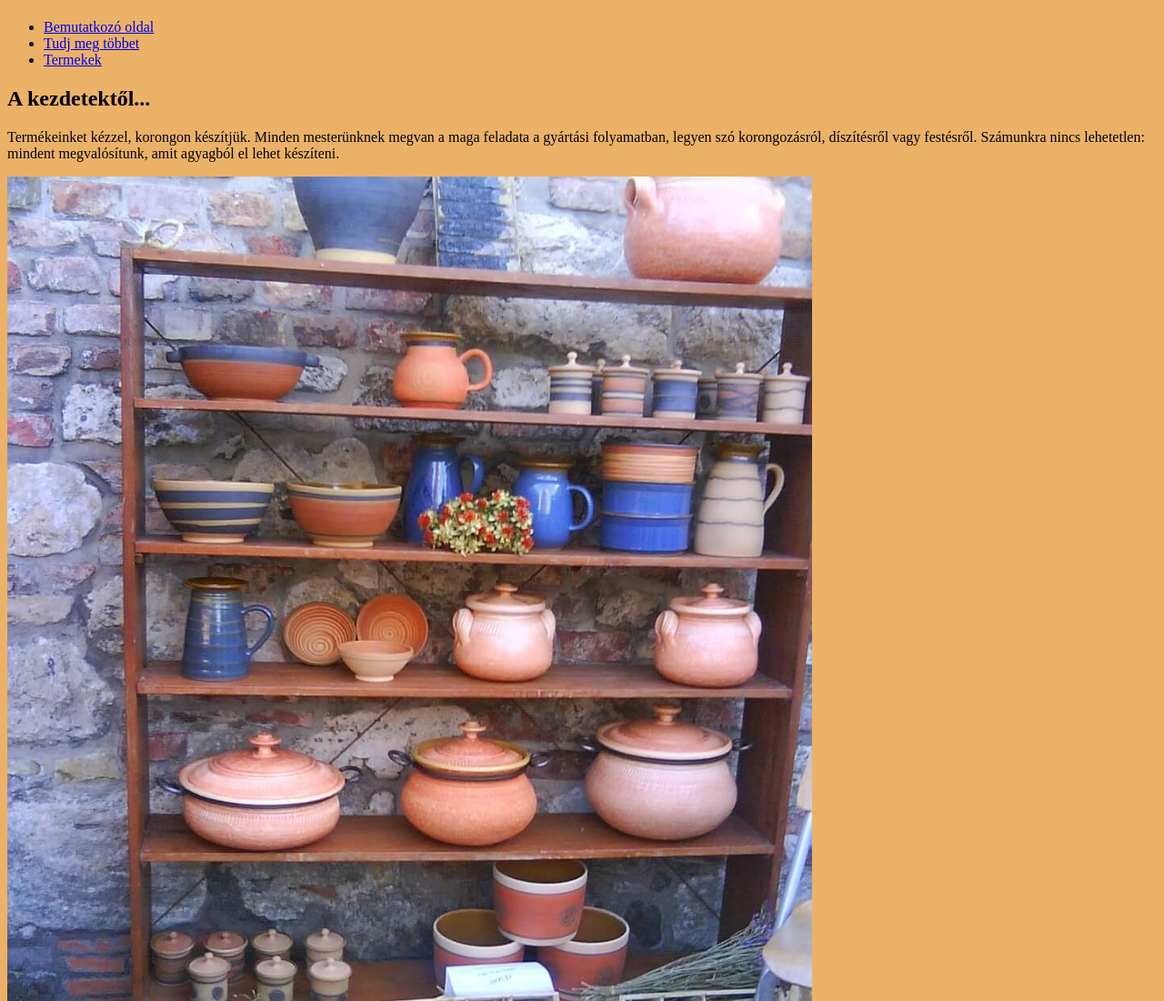
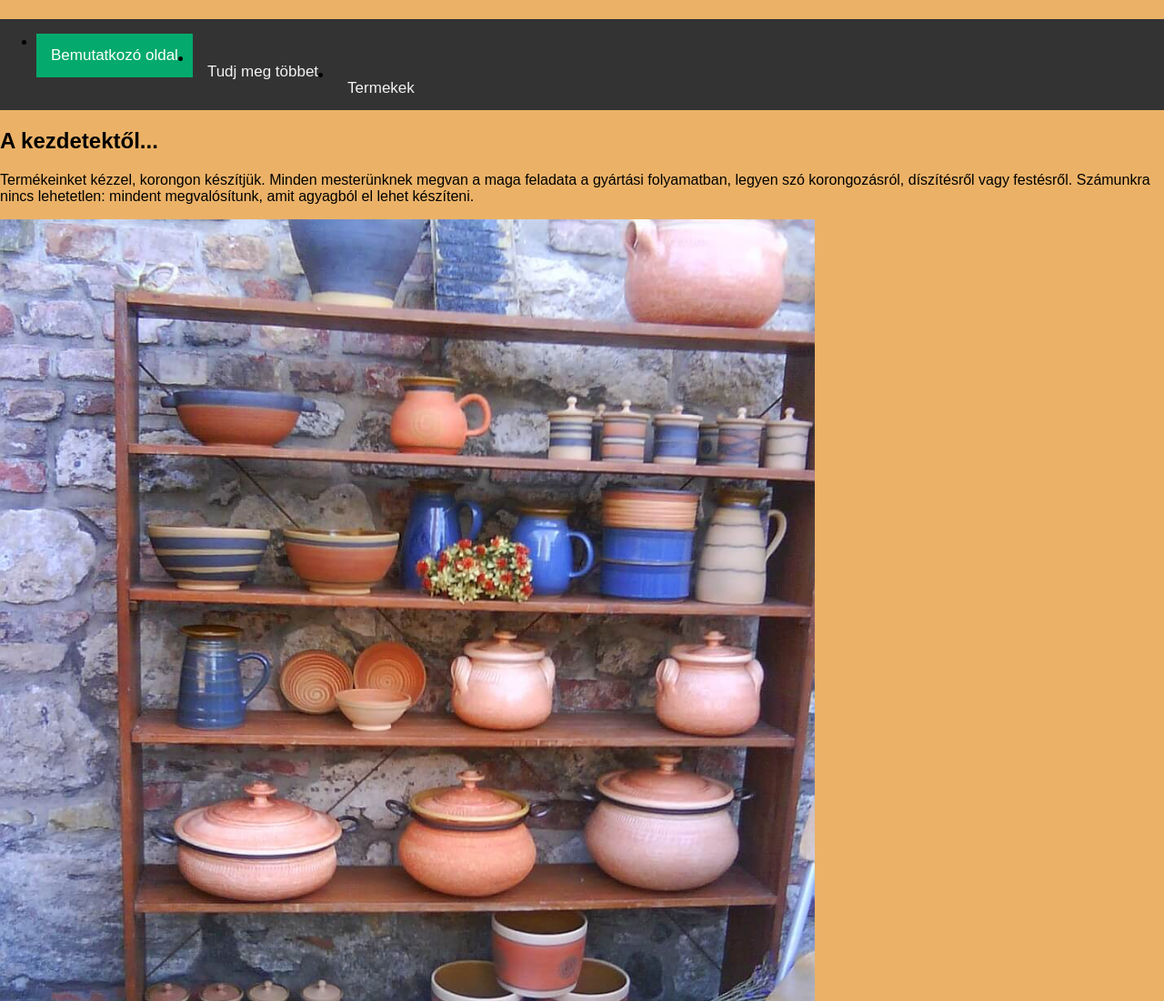
Before and after one commit to szilvike89/ceges_bemutatkozo_web, a plain HTML site: page index.html in a window 1280 px wide. Shown: the top 1100 px of the page at 91% size. Drawn offline with Linux system fonts and the light colour scheme.

Commit message:
navigacios bar formazasa

```diff
--- a/index.html
+++ b/index.html
@@ -11,9 +11,9 @@
 <div class="weboldal">
     <header>
         <h4 class="logo"></h4>
-        <nav>
+        <nav class="navigacio">
             <ul>
-                <li><a href="#elso">Bemutatkozó oldal</a></li>
+                <li><a class="aktiv" href="#elso">Bemutatkozó oldal</a></li>
                 <li><a href="#masodik">Tudj meg többet</a></li>
                 <li><a href="#harmadik">Termekek</a></li>
             </ul>
--- a/style.css
+++ b/style.css
@@ -1,7 +1,26 @@
 .logo{
 
 }
-
+.navigacio{
+  overflow: hidden;
+  background-color: #333;
+}
+.navigacio a{
+  float: left;
+  color: #f2f2f2;
+  text-align: center;
+  padding: 14px 16px;
+  text-decoration: none;
+  font-size: 17px;
+}
+.navigacio a:hover{
+  background-color: #ddd;
+  color: black;
+}
+.navigacio a.aktiv{
+  background-color: #04AA6D;
+  color: white;
+}
 
 .kepek{
     max-height: auto;
@@ -10,4 +29,6 @@
 
 body{
     background-color: rgb(235, 178, 103);
+    margin: 0;
+  font-family: Arial, Helvetica, sans-serif;
 }
```
